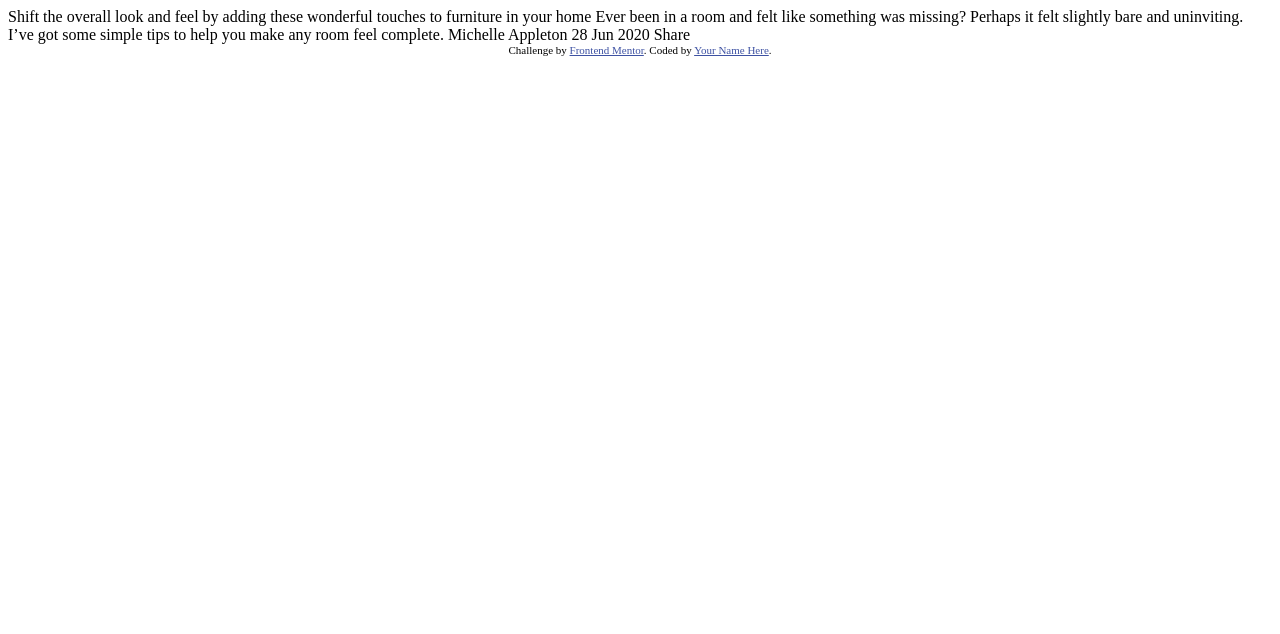
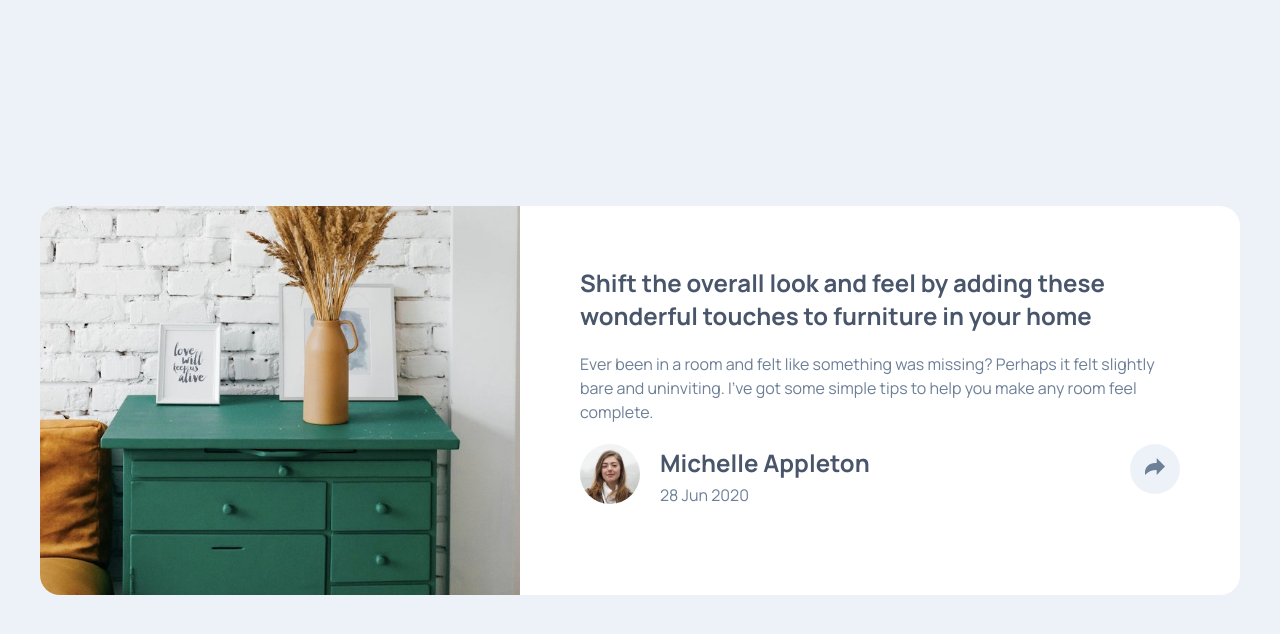
Before and after one commit to OmarFarouk-Code/HTML-CSS-JS-Projects, a plain HTML site: page 1-Article Preview Component/index.html in a window 1280 px wide. Drawn offline with Linux system fonts and the light colour scheme.

Commit message:
finished desktop css

```diff
--- a/1-Article Preview Component/index.html
+++ b/1-Article Preview Component/index.html
@@ -1,36 +1,93 @@
-<!DOCTYPE html>
+<!doctype html>
 <html lang="en">
-<head>
-  <meta charset="UTF-8">
-  <meta name="viewport" content="width=device-width, initial-scale=1.0"> <!-- displays site properly based on user's device -->
+  <head>
+    <meta charset="UTF-8" />
+    <meta name="viewport" content="width=device-width, initial-scale=1.0" />
+    <title>Frontend Mentor | Article preview component</title>
+    <link rel="preconnect" href="https://fonts.googleapis.com" />
+    <link rel="preconnect" href="https://fonts.gstatic.com" crossorigin />
+    <link
+      href="https://fonts.googleapis.com/css2?family=Manrope:wght@200..800&display=swap"
+      rel="stylesheet"
+    />
+    <link rel="stylesheet" href="style.css" />
+  </head>
+  <body>
+    <article class="container">
+      <div class="display">
+        <img
+          class="display__img"
+          src="images/drawers.jpg"
+          alt="picture of drawers"
+        />
+      </div>
 
-  <link rel="icon" type="image/png" sizes="32x32" href="./images/favicon-32x32.png">
+      <div class="content">
+        <h1 class="content__header">
+          Shift the overall look and feel by adding these wonderful touches to
+          furniture in your home
+        </h1>
 
-  <title>Frontend Mentor | Article preview component</title>
+        <p class="content__description">
+          Ever been in a room and felt like something was missing? Perhaps it
+          felt slightly bare and uninviting. I’ve got some simple tips to help
+          you make any room feel complete.
+        </p>
 
-  <!-- Feel free to remove these styles or customise in your own stylesheet 👍 -->
-  <style>
-    .attribution { font-size: 0.6875rem; text-align: center; }
-    .attribution a { color: hsl(228, 45%, 44%); }
-  </style>
-</head>
-<body>
+        <div class="content__footer">
 
-  Shift the overall look and feel by adding these wonderful
-  touches to furniture in your home
+          <div class="content__user">
+            <div class="content__avatar">
+              <img
+                class="content__avatar-img"
+                src="images/avatar-michelle.jpg"
+                alt="avatar picture"
+              />
+            </div>
+            <div class="content__user-info">
+              <h2 class="content__name">Michelle Appleton</h2>
+              <p class="content__date">28 Jun 2020</p>
+            </div>
+          </div>
 
-  Ever been in a room and felt like something was missing? Perhaps
-  it felt slightly bare and uninviting. I’ve got some simple tips
-  to help you make any room feel complete.
+          <button class="content__share">
+            <img
+              class="content__share-icon"
+              src="images/icon-share.svg"
+              alt="share icon"
+            />
+          </button>
 
-  Michelle Appleton
-  28 Jun 2020
+          <div class="content__share-panel">
 
-  Share
+            <span class="panel__heading">SHARE</span>
+            <a href="#" class="share-panel__link">
+              <img
+                src="images/icon-facebook.svg"
+                alt="facebook"
+                class="share-panel__link-img"
+              />
+            </a>
+            <a href="#" class="share-panel__link">
+              <img
+                src="images/icon-twitter.svg"
+                alt="twitter"
+                class="share-panel__link-img"
+              />
+            </a>
+            <a href="#" class="share-panel__link">
+              <img
+                src="images/icon-pinterest.svg"
+                alt="pinterest"
+                class="share-panel__link-img"
+              />
+            </a>
 
-  <footer class="attribution">
-    Challenge by <a href="https://www.frontendmentor.io?ref=challenge">Frontend Mentor</a>.
-    Coded by <a href="#">Your Name Here</a>.
-  </footer>
-</body>
+            <div class="share-panel__arrow"></div>
+          </div>
+
+        </div>
+      </div>
+    </article>
+  </body>
 </html>
--- /dev/null
+++ b/1-Article Preview Component/style.css
@@ -0,0 +1,148 @@
+* {
+  margin: 0px;
+  padding: 0px;
+  font-family: inherit;
+}
+
+/* CS RESET */
+*,
+*::before,
+* ::after {
+  box-sizing: border-box;
+}
+
+a {
+  color: inherit;
+  display: inline-block;
+}
+
+button {
+  background-color: transparent;
+  border: none;
+  cursor: pointer;
+}
+
+ul,
+ol {
+  list-style: none;
+}
+
+html {
+  font-size: 62.5%;
+}
+
+body {
+  display: flex;
+  min-height: 100vh;
+  align-items: center;
+  justify-content: center;
+  font-size: 1.6rem;
+  background-color: hsl(210, 46%, 95%);
+  font-family: "Manrope", sans-serif;
+}
+
+.container {
+  display: flex;
+  border-radius: 2rem;
+  background-color: white;
+  width: 120rem;
+}
+
+.display {
+  width: 40%;
+}
+
+.display__img {
+  max-width: 100%;
+  height: 100%;
+  border-top-left-radius: 2rem;
+   border-bottom-left-radius: 2rem;
+}
+
+.content {
+  display: flex;
+  flex-direction: column;
+  gap: 2rem;
+  padding: 6rem;
+  width: 60%;
+}
+
+.content__header {
+  color: hsl(217, 19%, 35%);
+}
+
+.content__description {
+  color: hsl(214, 17%, 51%);
+  line-height: 1.5;
+}
+
+.content__footer {
+  position: relative;
+  display: flex;
+  justify-content: space-between;
+}
+
+.content__user {
+  display: flex;
+  align-items: center;
+  gap: 2rem;
+}
+
+.content__avatar-img {
+  width: 6rem;
+  height: 6rem;
+  border-radius: 50%;
+}
+
+.content__user-info {
+  display: flex;
+  flex-direction: column;
+  gap: 0.5rem;
+}
+
+.content__name {
+  color: hsl(217, 19%, 35%);
+}
+
+.content__date {
+  color: hsl(214, 17%, 51%);
+}
+
+.content__share {
+  background-color: hsl(210, 46%, 95%);
+  width: 5rem;
+  height: 5rem;
+  border-radius: 50%;
+}
+
+.content__share-icon {
+  width: 2rem;
+}
+
+.content__share-panel {
+  position: absolute;
+  display: flex;
+  align-items: center;
+  gap: 2rem;
+  background-color: hsl(217, 19%, 35%);
+  padding: 2rem 4rem;
+  border-radius: 1rem;
+  top: -10rem;
+  left: 43rem;
+  opacity: 0;
+}
+
+.share-panel__arrow {
+  position: absolute;
+  background-color: hsl(217, 19%, 35%);
+  width: 3rem;
+  height: 3rem;
+  top: 50%;
+  left: 50%;
+  transform: translate(-50%, 50%) rotate(45deg);
+}
+
+.panel__heading {
+  color: hsl(214, 17%, 51%);
+  letter-spacing: 0.3rem;
+}
```
